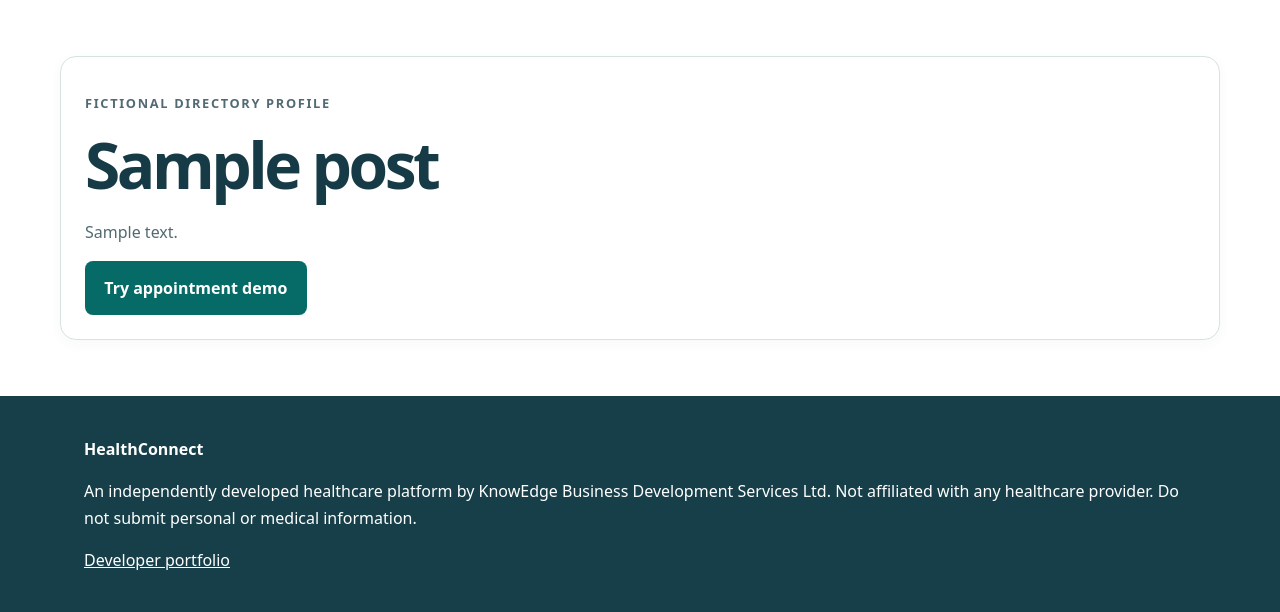
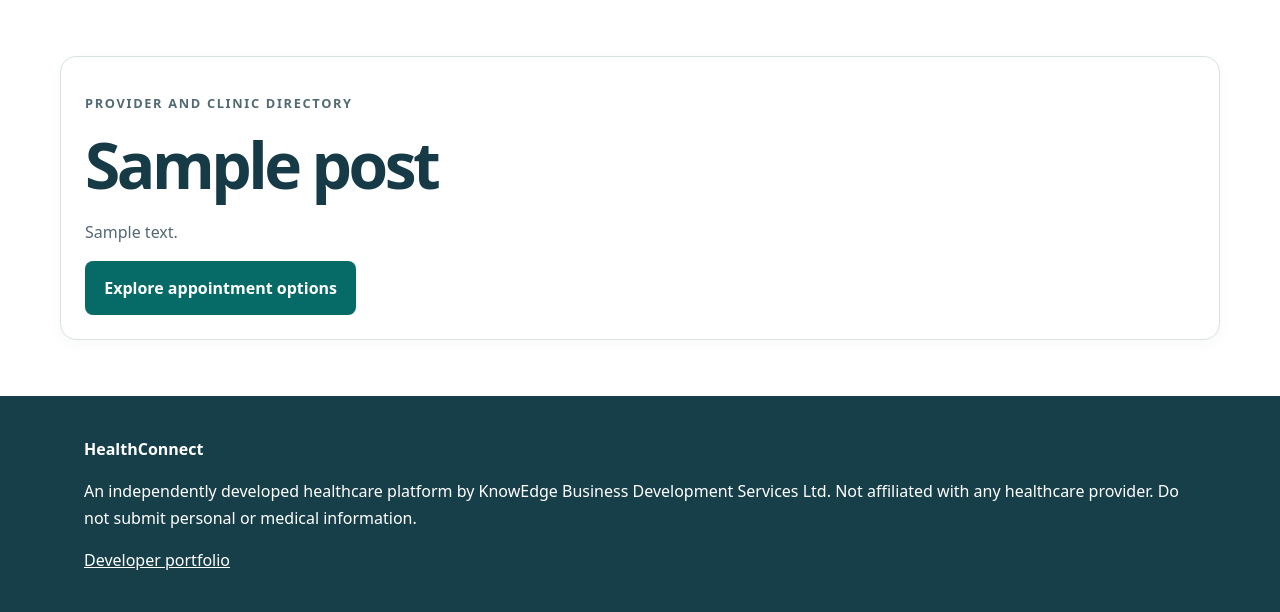
Before and after one commit to Kelvinkingly/healthconnect-wordpress, a WordPress theme: template theme/healthconnect/single.php in a window 1280 px wide. Shown: the part 130-742 px from the top of the page. Run offline with PHP 8.4 and a stand-in for WordPress, Linux system fonts and the light colour scheme; the site name, menu and one post (Sample post) are stand-ins, and other content is empty.

Commit message:
Refine HealthConnect professional portfolio positioning

```diff
--- a/theme/healthconnect/single.php
+++ b/theme/healthconnect/single.php
@@ -1 +1 @@
-<?php get_header(); ?><main id="main" class="wrap section"><?php while(have_posts()):the_post();?><article class="card"><p class="eyebrow">Fictional directory profile</p><h1><?php the_title(); ?></h1><?php the_content(); ?><a class="button" href="<?php echo esc_url(home_url('/#appointment')); ?>">Try appointment demo</a></article><?php endwhile; ?></main><?php get_footer(); ?>
+<?php get_header(); ?><main id="main" class="wrap section"><?php while(have_posts()):the_post();?><article class="card"><p class="eyebrow">Provider and clinic directory</p><h1><?php the_title(); ?></h1><?php the_content(); ?><a class="button" href="<?php echo esc_url(home_url('/#appointment')); ?>">Explore appointment options</a></article><?php endwhile; ?></main><?php get_footer(); ?>
```
